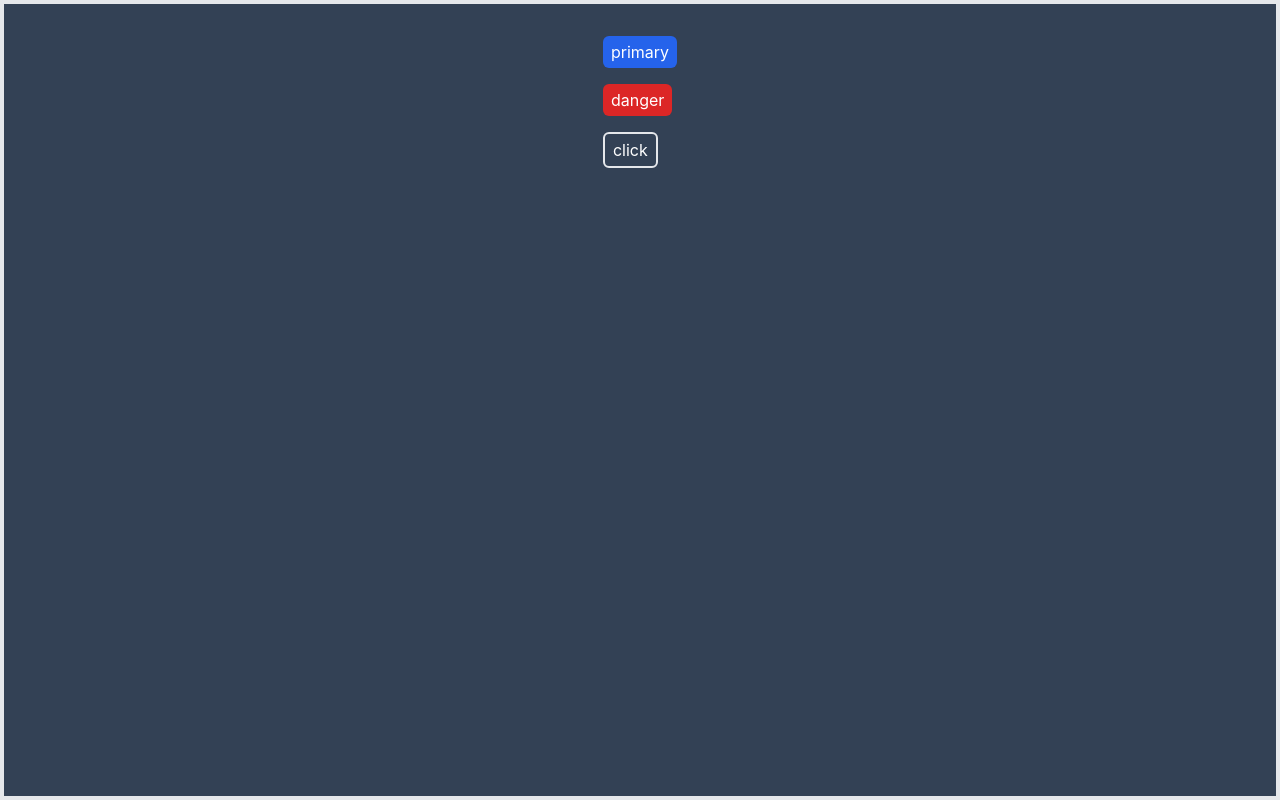
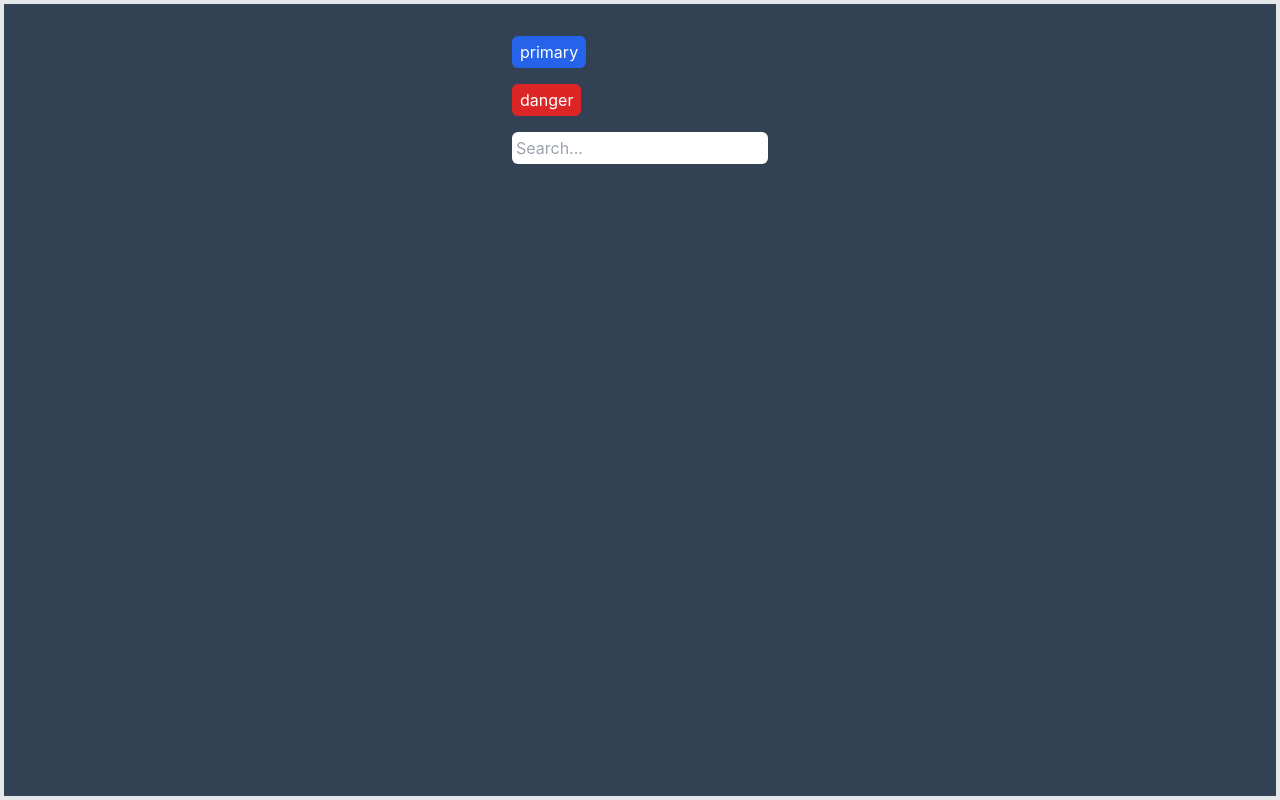
Before and after one commit to DavidHotaran/layouts-and-components, a Next.js app: page /components in a window 1280 px wide. Built offline with nearby package versions, Linux system fonts and the light colour scheme.

Commit message:
added Input component

```diff
--- /dev/null
+++ b/components/Input.js
@@ -0,0 +1,10 @@
+export default function Input({ placeholder = "Type here...", onChange = null, value = "" }) {
+    return (
+        <input
+            value={value}
+            onChange={onChange}
+            placeholder={placeholder}
+            className="focus:ring focus:ring-blue-400 rounded-md p-1 w-full focus:outline-none text-black"
+        />
+    )
+}
--- a/pages/components.js
+++ b/pages/components.js
@@ -1,18 +1,27 @@
 import Button from "../components/Button";
+import Input from "../components/Input";
+import { useState } from 'react';
 
 export default function Components() {
+    const [inputVal, setInputVal] = useState("");
     return (
-        <div className="flex fle-col h-screen justify-center border-4 bg-slate-700 text-white">
-            <div className="mt-4 flex flex-col">
+        <div className="flex justify-center h-screen border-4 bg-slate-700 text-white">
+            <div className="mt-4 flex flex-col /*w-full*/ align-middle">
                 <Container><Button variant={"primary"} text="primary" /></Container>
-                <Container><Button variant={"danger"} text="danger" onClick={() => alert("Danger variant")}/></Container>
-                <Container><Button></Button></Container>
+                <Container><Button variant={"danger"} text="danger" onClick={() => alert("Danger variant")} /></Container>
+                <Container>
+                    <Input
+                        onChange={(e) => setInputVal(e.target.value)}
+                        value={inputVal}
+                        placeholder="Search..."
+                    />
+                </Container>
             </div>
         </div>
     );
 };
 
-function Container({children}) {
+function Container({ children }) {
     return (
         <div className="mt-4">
             {children}
```
